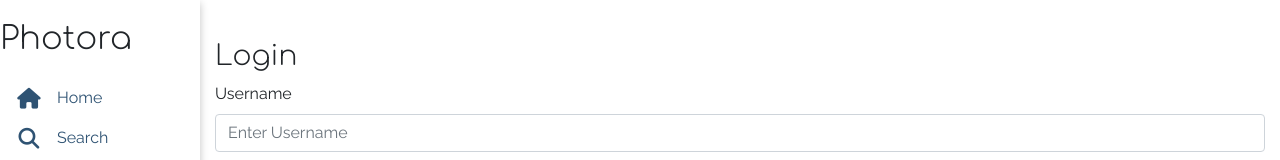
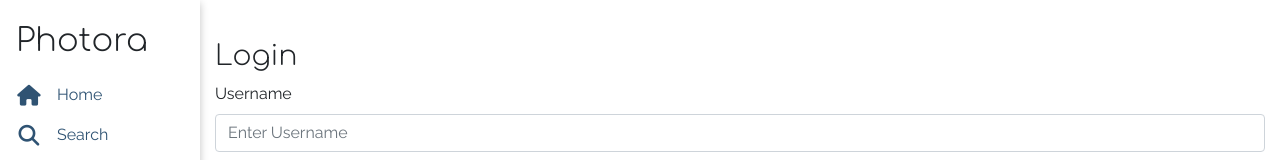
Before and after one commit to Cushione/photora, a React (Vite) app: page /login in a window 1280 px wide. Shown: the top 160 px of the page. Built offline with nearby package versions, Linux system fonts and the light colour scheme; no server answers.

Commit message:
Add favicon and logo

```diff
--- a/src/Routes/LandingPage/LandingPage.tsx
+++ b/src/Routes/LandingPage/LandingPage.tsx
@@ -50,7 +50,7 @@ export default function LandingPage() {
           <Col>
             <h2 className='mb-5'>Enjoy the world of photography</h2>
             <p className='lead-text'>
-              Are you ready to dive into the ocean of colors?
+              Are you ready to dive into an ocean of colors?
             </p>
           </Col>
         </Row>
--- a/src/Routes/Root.scss
+++ b/src/Routes/Root.scss
@@ -18,8 +18,22 @@
     padding: 0 20px;
   }
 
-  h1 {
+  #brand-name {
+    padding-left: 16px;
     margin: 20px 0;
+    height: 2.2rem;
+    display: flex;
+    align-items: center;
+
+    img {
+      height: auto;
+      width: 26px;
+    }
+
+    span {
+      margin-left: 15px;
+      padding-top: 8px;
+    }
   }
 }
 
@@ -66,6 +80,16 @@
 @media screen and (min-width: 500px) {
   #sidebar {
     width: 200px;
+
+    #brand-name {
+      span {
+        margin: 0;
+      }
+
+      img {
+        display: none;
+      }
+    }
   }
 
   #content {
--- a/src/Routes/Root.tsx
+++ b/src/Routes/Root.tsx
@@ -1,5 +1,5 @@
 import React, { useEffect, useState } from 'react'
-import { Button, Container, Row } from 'react-bootstrap'
+import { Button, Container, Image, Row } from 'react-bootstrap'
 import { Outlet, useLocation } from 'react-router-dom'
 import Navigation from '../Components/Navigation/Navigation'
 import './Root.scss'
@@ -27,7 +27,10 @@ export default function Root() {
       </Button>
       <Row>
         <div id='sidebar' className={open ? 'open' : ''}>
-          <h1>Photora</h1>
+          <h1 id='brand-name'>
+            <Image src='logo.png' />
+            <span>Photora</span>
+          </h1>
           <Navigation />
 
           <Button
```
Also changed, not shown: public/logo.png (added), 1 other file (tests, documents, lock files or other folders).
